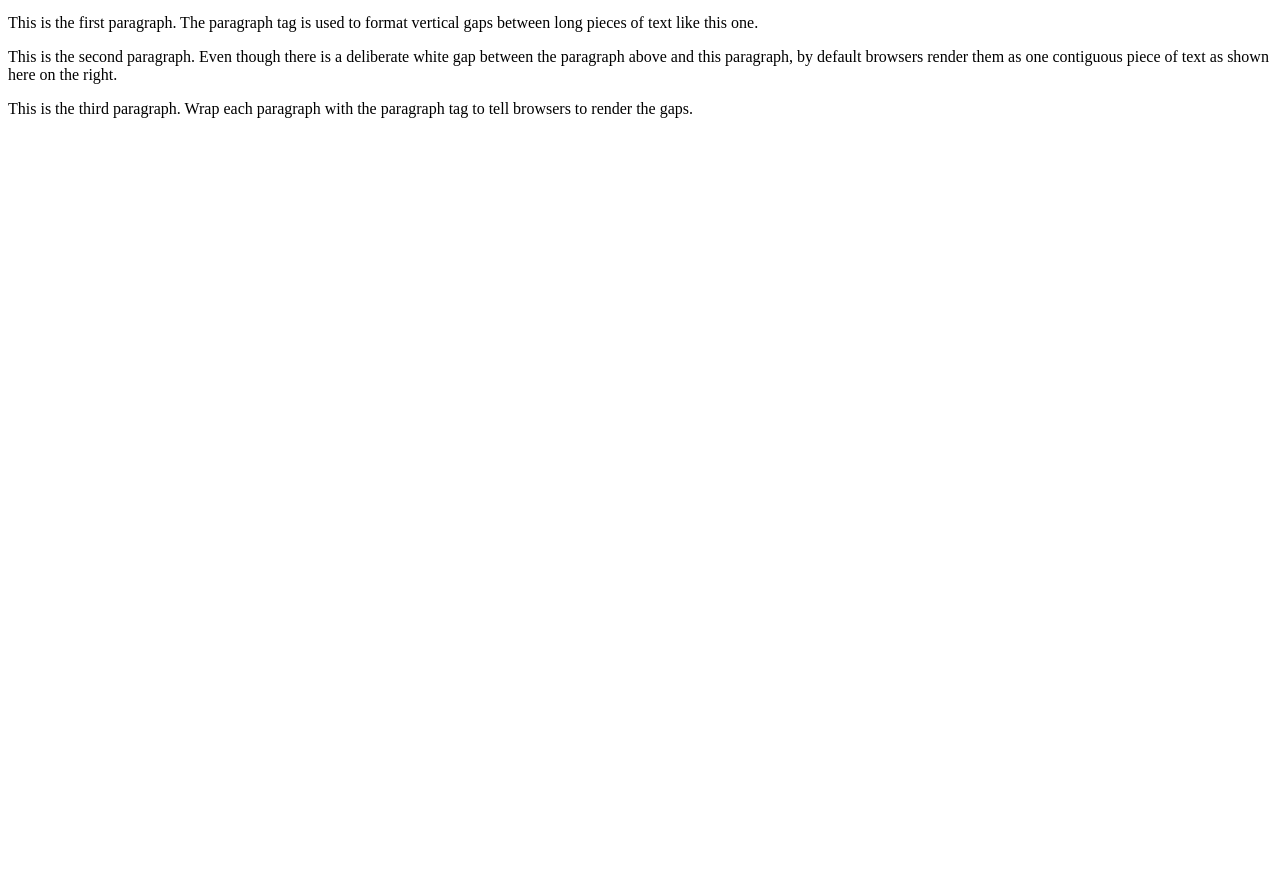
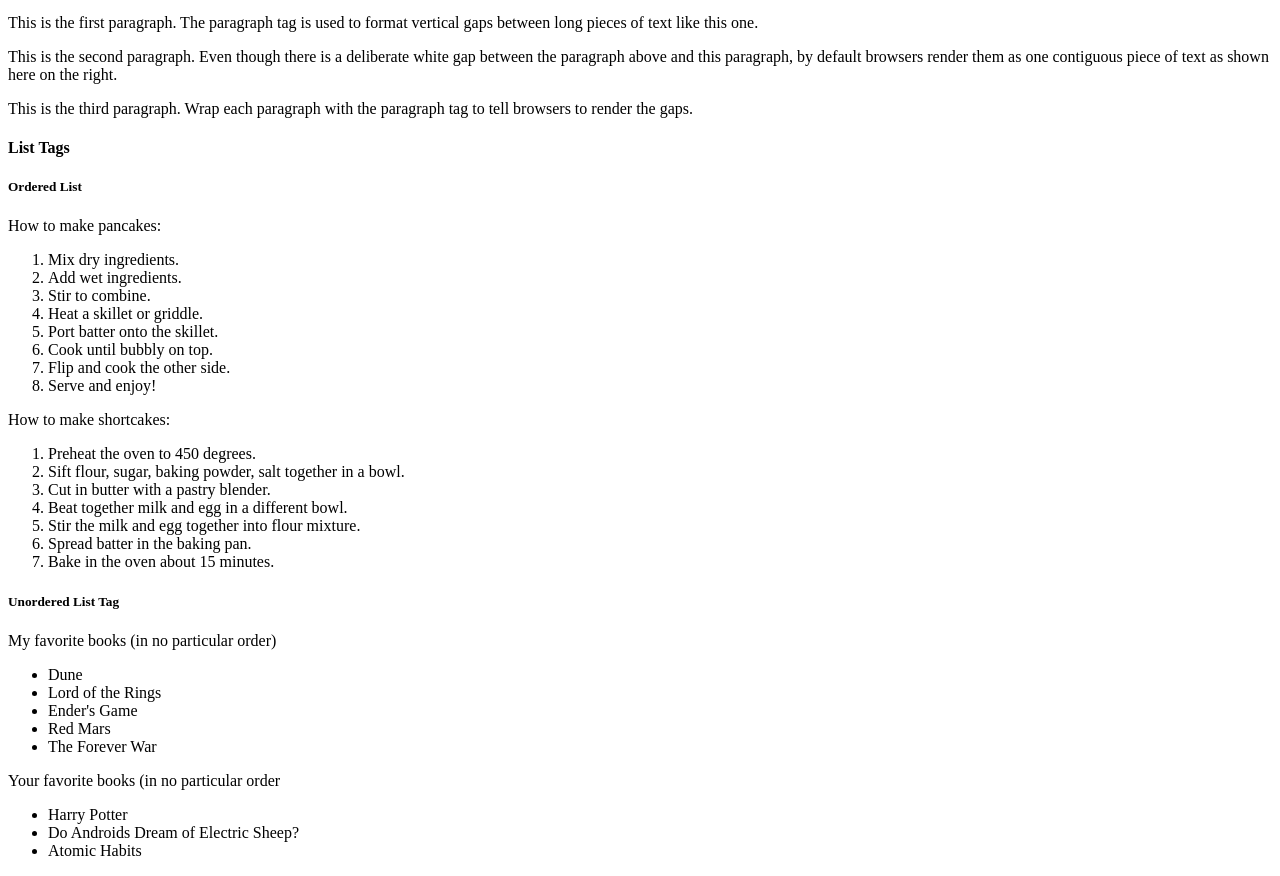
Before and after one commit to ynwtnb/kanbas-react-web-app-cs5610-fa24, a React (Create React App) app: page / in a window 1280 px wide. Shown: the part 380-1256 px from the top of the page. Before the commit the page ends 800 px from the top, so only its background shows below. Built offline with nearby package versions, Linux system fonts and the light colour scheme; the HTML template or start-up script is replaced by a standard one.

Commit message:
Added 2.8 List Tags

```diff
--- a/src/Labs/Lab1/index.tsx
+++ b/src/Labs/Lab1/index.tsx
@@ -39,7 +39,46 @@ export default function Lab1() {
                     This is the third paragraph. Wrap each paragraph with the paragraph
                     tag to tell browsers to render the gaps.
                 </p>
-
+            </div>
+            <div id = "wd-lists">
+                <h4>List Tags</h4>
+                <h5>Ordered List</h5>
+                How to make pancakes:
+                <ol id = "wd-pancakes">
+                    <li>Mix dry ingredients.</li>
+                    <li>Add wet ingredients.</li>
+                    <li>Stir to combine.</li>
+                    <li>Heat a skillet or griddle.</li>
+                    <li>Port batter onto the skillet.</li>
+                    <li>Cook until bubbly on top.</li>
+                    <li>Flip and cook the other side.</li>
+                    <li>Serve and enjoy!</li>
+                </ol>
+                How to make shortcakes:
+                <ol id = "wd-your-favorite-recipe">
+                    <li>Preheat the oven to 450 degrees.</li>
+                    <li>Sift flour, sugar, baking powder, salt together in a bowl.</li>
+                    <li>Cut in butter with a pastry blender.</li>
+                    <li>Beat together milk and egg in a different bowl.</li>
+                    <li>Stir the milk and egg together into flour mixture.</li>
+                    <li>Spread batter in the baking pan.</li>
+                    <li>Bake in the oven about 15 minutes.</li>
+                </ol>
+                <h5>Unordered List Tag</h5>
+                    My favorite books (in no particular order)
+                    <ul id = "wd-my-books">
+                        <li>Dune</li>
+                        <li>Lord of the Rings</li>
+                        <li>Ender's Game</li>
+                        <li>Red Mars</li>
+                        <li>The Forever War</li>
+                    </ul>
+                    Your favorite books (in no particular order
+                    <ul id = "wd-your-books">
+                        <li>Harry Potter</li>
+                        <li>Do Androids Dream of Electric Sheep?</li>
+                        <li>Atomic Habits</li>
+                    </ul>
             </div>
         </div>
 
```
Lines whose indentation alone changed are shown as unchanged.
